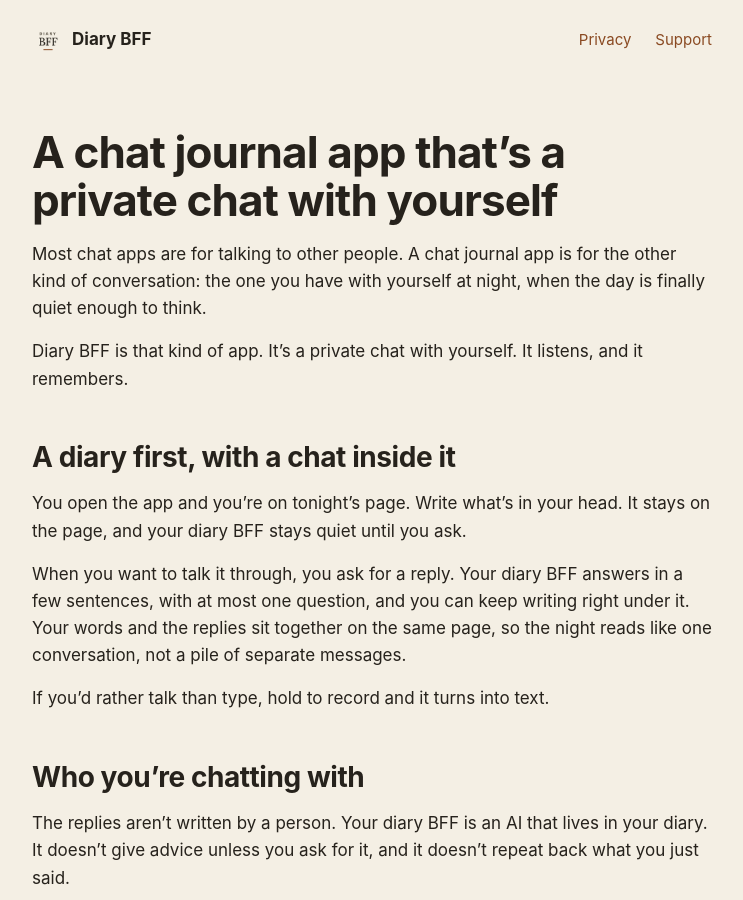
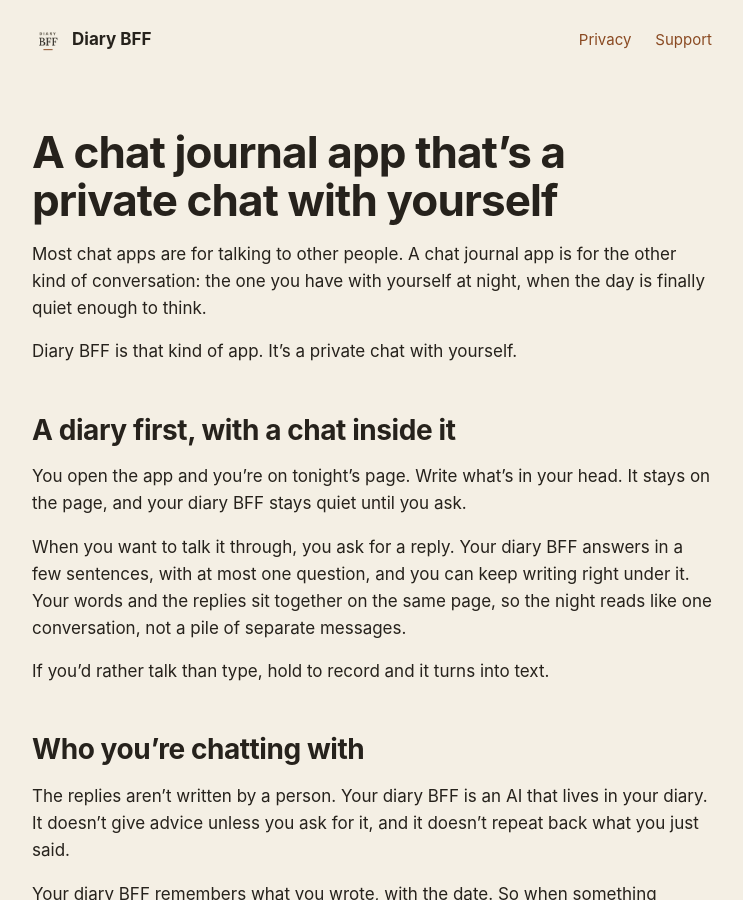
Before and after one commit to danielchen720-ui/twilight-diary-legal, a Jekyll site: the page built from chat-journal-app/index.md, in a window 1280 px wide and 900 px high. Shown: the whole window, without its empty margins (268-1011 px from the left). Built offline with Jekyll 4.4.1, drawn with Linux system fonts in a browser that asks for light colours.

Commit message:
#2623 第 24 篇 chat-journal-app 删「It listens, and it remembers.」（总经理裁，同 #2613 第 26 篇）；seo.py 26 篇绿 · ct.py 绿
Co-Authored-By: Claude Opus 5.5 <noreply@anthropic.com>

```diff
--- a/chat-journal-app/index.md
+++ b/chat-journal-app/index.md
@@ -9,7 +9,7 @@ ct: seo-chat
 
 Most chat apps are for talking to other people. A chat journal app is for the other kind of conversation: the one you have with yourself at night, when the day is finally quiet enough to think.
 
-Diary BFF is that kind of app. It's a private chat with yourself. It listens, and it remembers.
+Diary BFF is that kind of app. It's a private chat with yourself.
 
 ## A diary first, with a chat inside it
 
```
